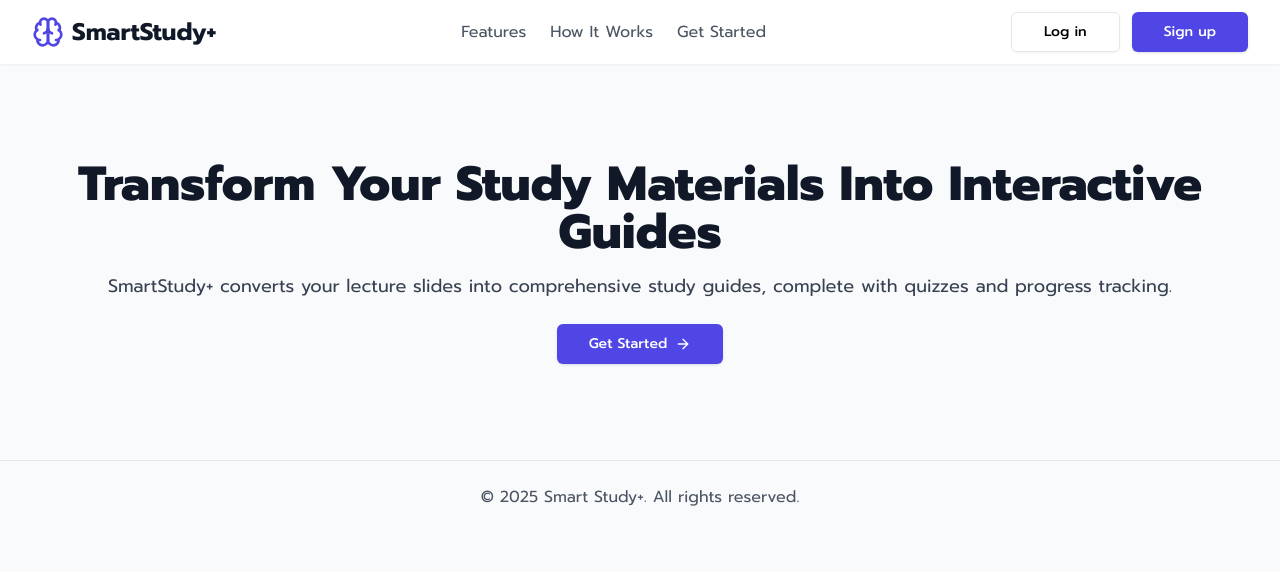
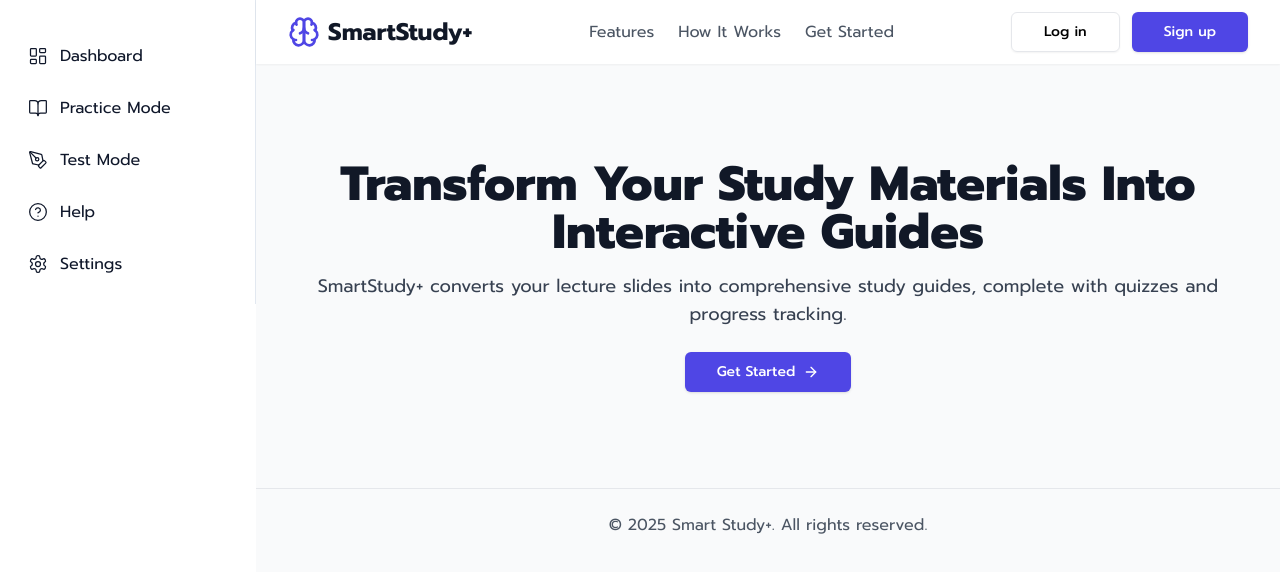
Before and after one commit to smart-study-plus/smart-study-plus, a Next.js app: page / in a window 1280 px wide. Shown: the top 572 px of the page. Built offline with nearby package versions, Linux system fonts and the light colour scheme; no server answers.

Commit message:
Sidebar and mobile menu implemented

```diff
--- a/src/app/layout.tsx
+++ b/src/app/layout.tsx
@@ -7,6 +7,7 @@ import './globals.css';
 import React from 'react';
 import { Provider } from 'jotai';
 import { Prompt } from 'next/font/google';
+import Sidebar from '@/components/layout/sidebar';
 
 export const metadata: Metadata = {
   title: 'Smart Study+',
@@ -32,7 +33,12 @@ const RootLayout = ({
 }>) => (
   <html lang="en" className={prompt.className}>
     <body>
-      <Provider>{children}</Provider>
+      <Provider>
+        <div className="flex min-h-screen">
+          <Sidebar />
+          <main className="flex-1">{children}</main>
+        </div>
+      </Provider>
     </body>
   </html>
 );
--- a/src/app/test/layout.tsx
+++ b/src/app/test/layout.tsx
@@ -4,27 +4,20 @@
 
 import type { Metadata } from 'next';
 import React from 'react';
-import Sidebar from '@/components/layout/sidebar';
 
-// todo: needs improvement
 export const metadata: Metadata = {
   title: 'Test Mode - SmartStudy+',
   description: 'Study better',
 };
 
-const PracticeLayout = ({
+const TestLayout = ({
   children,
 }: Readonly<{
   children: React.ReactNode;
 }>) => (
-  <div className="w-full min-h-screen flex">
-    <Sidebar />
-    <div className="flex-1 flex flex-col">
-      <main className="flex-grow w-full bg-gray-50">
-        <div className="max-w-[1440px] mx-auto px-6 py-8">{children}</div>
-      </main>
-    </div>
-  </div>
+  <main className="w-full min-h-screen bg-gray-50">
+    <div className="max-w-[1440px] mx-auto px-6 py-8">{children}</div>
+  </main>
 );
 
-export default PracticeLayout;
+export default TestLayout;
--- a/src/components/layout/header.tsx
+++ b/src/components/layout/header.tsx
@@ -7,7 +7,7 @@
 import React from 'react';
 import Link from 'next/link';
 import { Button } from '@/components/ui/button';
-import { Brain, Loader2 } from 'lucide-react';
+import { Brain, Loader2, Menu } from 'lucide-react';
 import { useRouter, usePathname } from 'next/navigation';
 import { createClient } from '@/utils/supabase/client';
 import { cn } from '@/lib/utils';
@@ -22,12 +22,10 @@ export function Header() {
   const handleLogout = async () => {
     try {
       setIsLoggingOut(true);
-      const supabase = createClient();
       const session_id = localStorage.getItem('session_id');
 
       if (session_id) {
-        const token = (await supabase.auth.getSession()).data.session
-          ?.access_token;
+        const token = (await supabase.auth.getSession()).data.session?.access_token;
 
         await fetch(ENDPOINTS.endSession, {
           method: 'POST',
@@ -83,6 +81,20 @@ export function Header() {
     <header className="sticky top-0 z-50 w-full border-b border-[var(--color-gray-200)] bg-white shadow-sm">
       <div className="container mx-auto w-full px-4 sm:px-6 lg:px-8">
         <div className="flex h-16 items-center justify-between">
+          {/* Left section: Hamburger + Logo */}
+          <div className="flex items-center gap-3">
+            {/* Hamburger (mobile only) */}
+            <button
+              className="md:hidden p-2 text-[var(--color-text)] focus:outline-none"
+              onClick={() => {
+                const event = new CustomEvent('toggle-sidebar');
+                window.dispatchEvent(event);
+              }}
+            >
+              <Menu className="w-6 h-6" />
+            </button>
+
+            {/* Logo */}
             <div
               onClick={handleLogoClick}
               className="flex items-center gap-2 cursor-pointer hover:opacity-80 transition-opacity"
@@ -92,6 +104,11 @@ export function Header() {
                 SmartStudy+
               </span>
             </div>
+          </div>
+
+          {/* Right section: Desktop nav + logout */}
+          <div className="flex items-center space-x-4">
+            {/* Desktop nav */}
             <nav className="hidden md:flex space-x-8">
               {navItems.map((item) => (
                 <Link
@@ -108,6 +125,9 @@ export function Header() {
                 </Link>
               ))}
             </nav>
+
+            {/* Desktop-only Logout */}
+            <div className="hidden md:block">
               <Button
                 variant="outline"
                 size="lg"
@@ -126,6 +146,8 @@ export function Header() {
               </Button>
             </div>
           </div>
+        </div>
+      </div>
     </header>
   );
 }
--- a/src/components/layout/sidebar.tsx
+++ b/src/components/layout/sidebar.tsx
@@ -2,17 +2,21 @@
  * Copyright (c) 2025 SSP Team (Peyton, Alex, Jackson, Yousif)
  */
 'use client';
+
 import React from 'react';
 import Link from 'next/link';
-import { usePathname } from 'next/navigation';
+import { useRouter, usePathname } from 'next/navigation';
 import {
   LayoutDashboard,
   BookOpen,
   PenTool,
   HelpCircle,
   Settings,
+  LogOut,
+  X,
   type LucideIcon,
 } from 'lucide-react';
+import { createClient } from '@/utils/supabase/client';
 
 interface NavItem {
   icon: LucideIcon;
@@ -22,6 +26,9 @@ interface NavItem {
 
 const Sidebar = () => {
   const pathname = usePathname();
+  const router = useRouter();
+  const supabase = createClient();
+  const [isOpen, setIsOpen] = React.useState(false);
 
   const navItems: NavItem[] = [
     { icon: LayoutDashboard, label: 'Dashboard', path: '/dashboard' },
@@ -32,15 +39,50 @@ const Sidebar = () => {
   ];
 
   const isActiveRoute = (path: string): boolean => {
-    if (path === '/') {
-      return pathname === path;
-    }
-    return pathname.startsWith(path);
+    return path === '/'
+      ? pathname === path
+      : pathname.startsWith(path);
   };
 
+  const handleLogout = async () => {
+    await supabase.auth.signOut();
+    localStorage.removeItem('session_id');
+    router.push('/');
+  };
+
+  React.useEffect(() => {
+    const handleToggle = () => setIsOpen((prev) => !prev);
+    window.addEventListener('toggle-sidebar', handleToggle);
+    return () => window.removeEventListener('toggle-sidebar', handleToggle);
+  }, []);
+
   return (
-    <div className="w-64 min-h-fit bg-[var(--color-background)] border-r border-[var(--color-gray-200)] flex flex-col">
-      <nav className="flex-1 px-4 py-4">
+    <>
+      {/* Mobile overlay */}
+      {isOpen && (
+        <div
+          className="fixed inset-0 z-40 bg-black bg-opacity-40 md:hidden"
+          onClick={() => setIsOpen(false)}
+        />
+      )}
+
+      <div
+        className={`
+          fixed top-0 left-0 z-50 h-full w-64 bg-[var(--color-background)]
+          border-r border-[var(--color-gray-200)] transform transition-transform duration-300 ease-in-out
+          ${isOpen ? 'translate-x-0' : '-translate-x-full'}
+          md:static md:translate-x-0 md:block
+        `}
+      >
+        {/* Mobile close button */}
+        <div className="md:hidden flex justify-end p-3">
+          <button onClick={() => setIsOpen(false)}>
+            <X className="w-5 h-5 text-[var(--color-text)]" />
+          </button>
+        </div>
+
+        <nav className="px-3 py-4 flex flex-col h-full overflow-x-visible">
+          <div className="flex-1 space-y-1 mt-4">
             {navItems.map((item) => {
               const Icon = item.icon;
               const isActive = isActiveRoute(item.path);
@@ -49,14 +91,12 @@ const Sidebar = () => {
                 <Link
                   key={item.path}
                   href={item.path}
+                  onClick={() => setIsOpen(false)}
                   className={`
-                flex items-center space-x-3 px-4 py-3 rounded-lg mb-1
-                transition-colors duration-200
-                ${
-                  isActive
-                    ? 'bg-[var(--color-primary)] text-white'
-                    : 'text-[var(--color-text)] hover:bg-[var(--color-background-alt)]'
-                }
+                    flex items-center space-x-3 py-3 rounded-lg transition-colors duration-200
+                    ${isActive
+                      ? 'bg-[var(--color-primary)] text-white px-4 ml-2 mr-2'
+                      : 'text-[var(--color-text)] hover:bg-[var(--color-background-alt)] px-4'}
                   `}
                 >
                   <Icon className="w-5 h-5" strokeWidth={1.5} />
@@ -64,8 +104,21 @@ const Sidebar = () => {
                 </Link>
               );
             })}
+          </div>
+
+          {/* Log out button (mobile only) */}
+          <div className="mt-2 md:hidden">
+            <button
+              onClick={handleLogout}
+              className="w-full flex items-center space-x-3 px-4 py-3 rounded-lg text-[var(--color-text)] hover:bg-[var(--color-background-alt)]"
+            >
+              <LogOut className="w-5 h-5" strokeWidth={1.5} />
+              <span>Log out</span>
+            </button>
+          </div>
         </nav>
       </div>
+    </>
   );
 };
 
```
Lines whose indentation alone changed are shown as unchanged.
